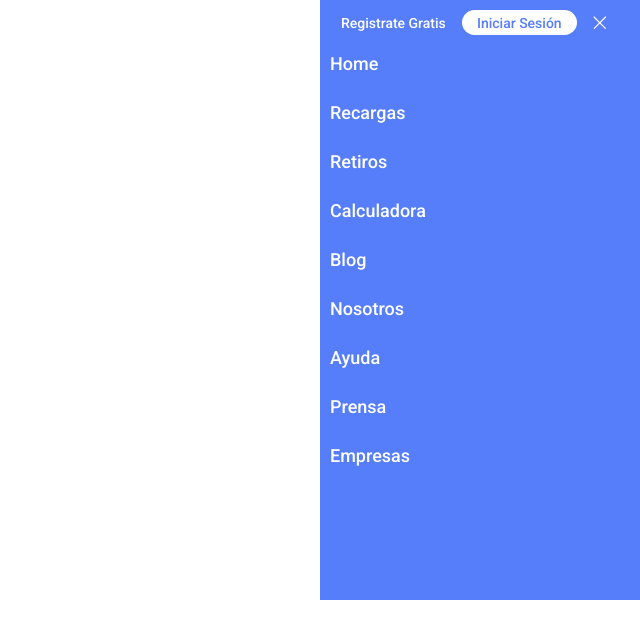
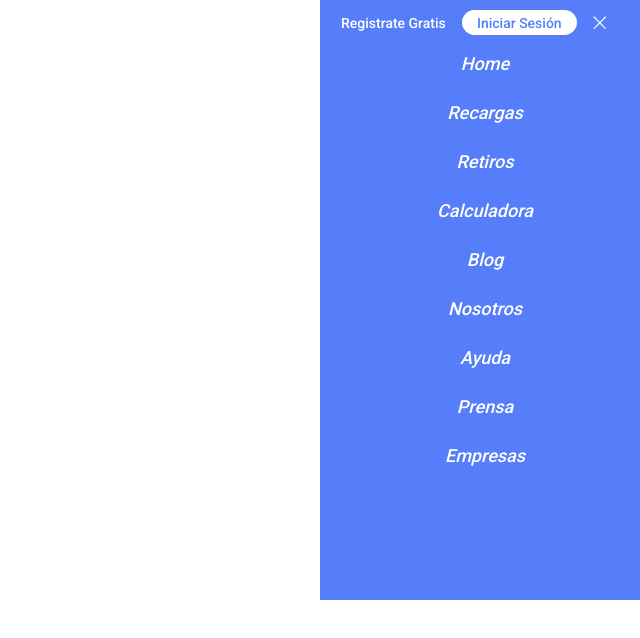
Before and after one commit to jonathanlevrero/NubiProyecto, a React (Create React App) app in the folder nubilanding/: page / in a window 1280 px wide. Shown: the top 638 px of the page, without its empty margins (640-1280 px from the left). Built offline with nearby package versions, Linux system fonts and the light colour scheme.

Commit message:
sidebar finalizada

```diff
--- a/nubilanding/src/components/sidebar/styles.module.scss
+++ b/nubilanding/src/components/sidebar/styles.module.scss
@@ -13,9 +13,9 @@ $color-boton: #567efb;
   height: 600px;
   display: flex;
   flex-direction: column;
-  align-items: flex-start;
   color: white;
   font-family: "Roboto";
+  font-style: italic;
   font-size: 18px;
   font-weight: 500;
 
```
